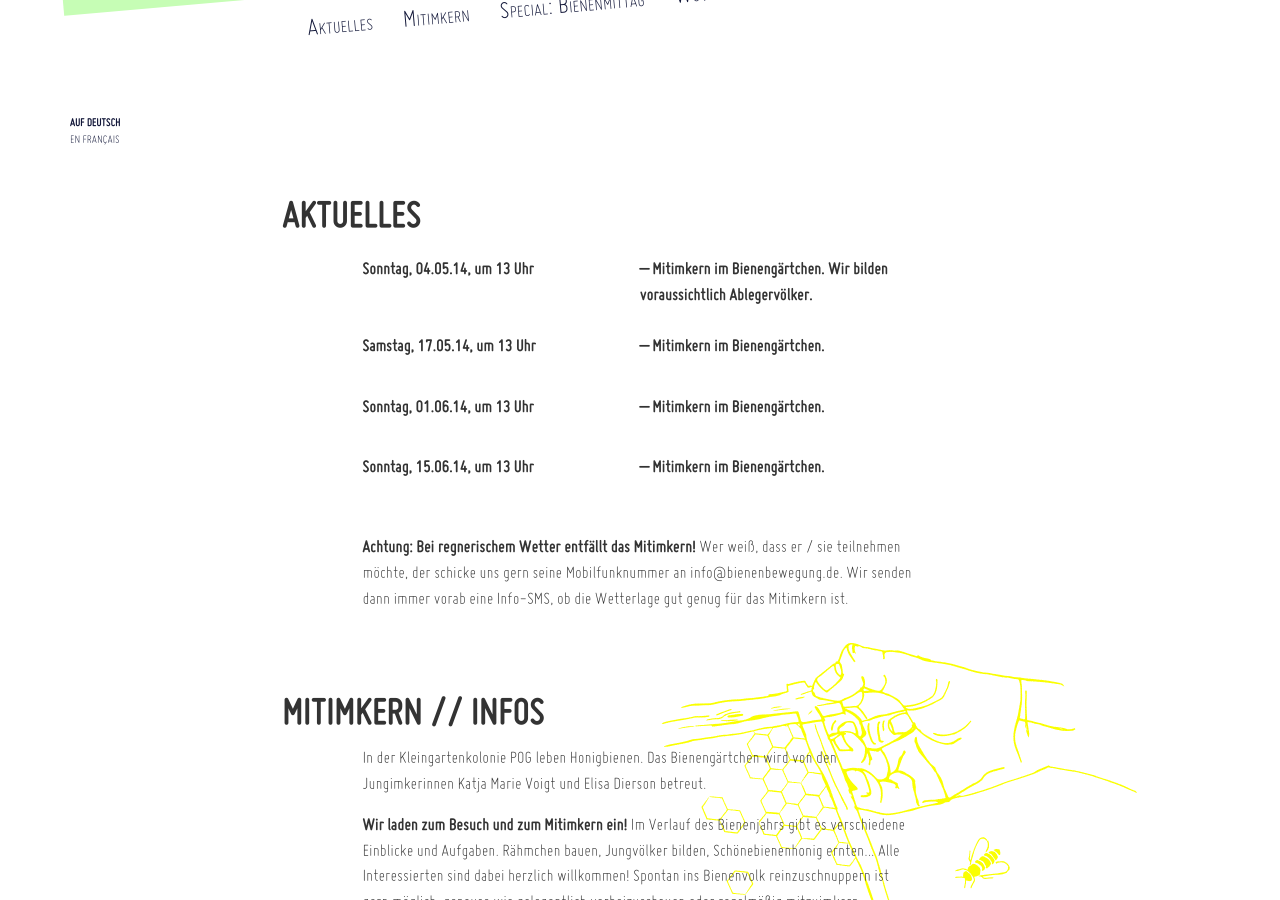
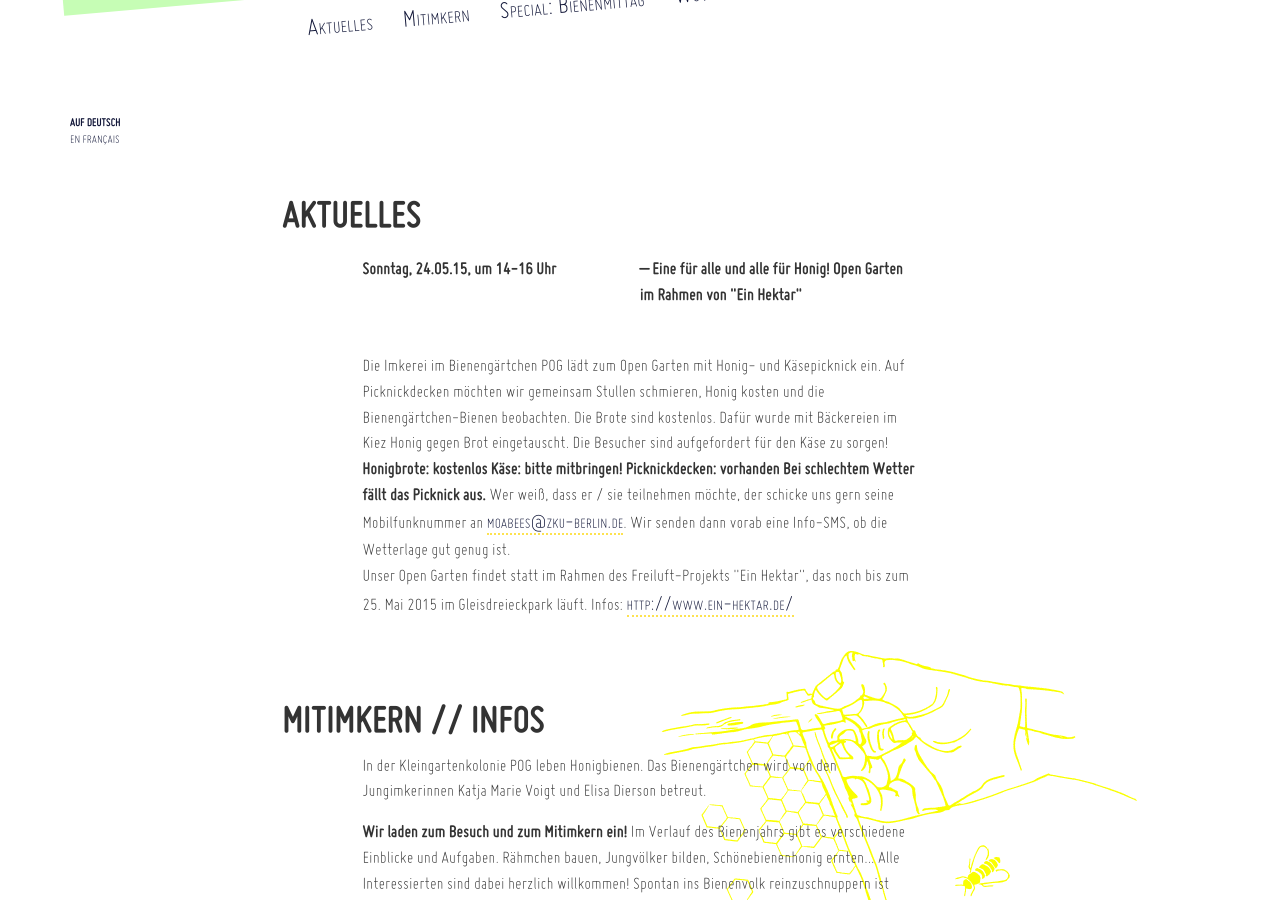
Before and after one commit to dieda/schoeneberg.berlin-bienenstadt.de, a Jekyll site: the page built from index.html, in a window 1280 px wide and 900 px high, scrolled down 289 px. Built offline with Jekyll 4.4.1, drawn with Linux system fonts in a browser that asks for light colours.

Commit message:
Updated index.html
New dates

```diff
--- a/index.html
+++ b/index.html
@@ -31,36 +31,25 @@ nav:
 <dl class="dl-horizontal">
 
   <dt>
-    Sonntag, 04.05.14, um 13 Uhr
+    Sonntag, 24.05.15, um 14-16 Uhr
   </dt>
   <dd>
-    Mitimkern im Bienengärtchen. Wir bilden voraussichtlich Ablegervölker.
+    Eine für alle und alle für Honig! Open Garten im Rahmen von "Ein Hektar"
   </dd>
 <br/>
-  <dt>
-    Samstag, 17.05.14, um 13 Uhr
-  </dt>
-  <dd>
-    Mitimkern im Bienengärtchen.
-  </dd>
-<br/>
-  <dt>
-    Sonntag, 01.06.14, um 13 Uhr
-  </dt>
-  <dd>
-    Mitimkern im Bienengärtchen.
-  </dd>
-<br/>
-  <dt>
-    Sonntag, 15.06.14, um 13 Uhr
-  </dt>
-  <dd>
-    Mitimkern im Bienengärtchen.
-  </dd>
-<br/>
+
 </dl>
 
-<strong>Achtung: Bei regnerischem Wetter entfällt das Mitimkern!</strong> Wer weiß, dass er / sie teilnehmen möchte, der schicke uns gern seine Mobilfunknummer an info@bienenbewegung.de. Wir senden dann immer vorab eine Info-SMS, ob die Wetterlage gut genug für das Mitimkern ist.
+<p>
+Die Imkerei im Bienengärtchen POG lädt zum Open Garten mit Honig- und Käsepicknick ein. Auf Picknickdecken möchten wir gemeinsam Stullen schmieren, Honig kosten und die Bienengärtchen-Bienen beobachten. Die Brote sind kostenlos. Dafür wurde mit Bäckereien im Kiez Honig gegen Brot eingetauscht. Die Besucher sind aufgefordert für den Käse zu sorgen!
+<br/>
+<strong>Honigbrote: kostenlos</strong>
+<strong>Käse: bitte mitbringen!</strong>
+<strong>Picknickdecken: vorhanden</strong>
+<strong>Bei schlechtem Wetter fällt das Picknick aus.</strong> Wer weiß, dass er / sie teilnehmen möchte, der schicke uns gern seine Mobilfunknummer an <a href="mailto:moabees@zku-berlin.de">moabees@zku-berlin.de</a>. Wir senden dann vorab eine Info-SMS, ob die Wetterlage gut genug ist.
+<br/>
+Unser Open Garten findet statt im Rahmen des Freiluft-Projekts "Ein Hektar", das noch bis zum 25. Mai 2015 im Gleisdreieckpark läuft. Infos: <a href="http://www.ein-hektar.de/">http://www.ein-hektar.de/</a>
+</p>
 
 <h2 id="mitimkern" class="hand-container">
   Mitimkern // Infos
```
